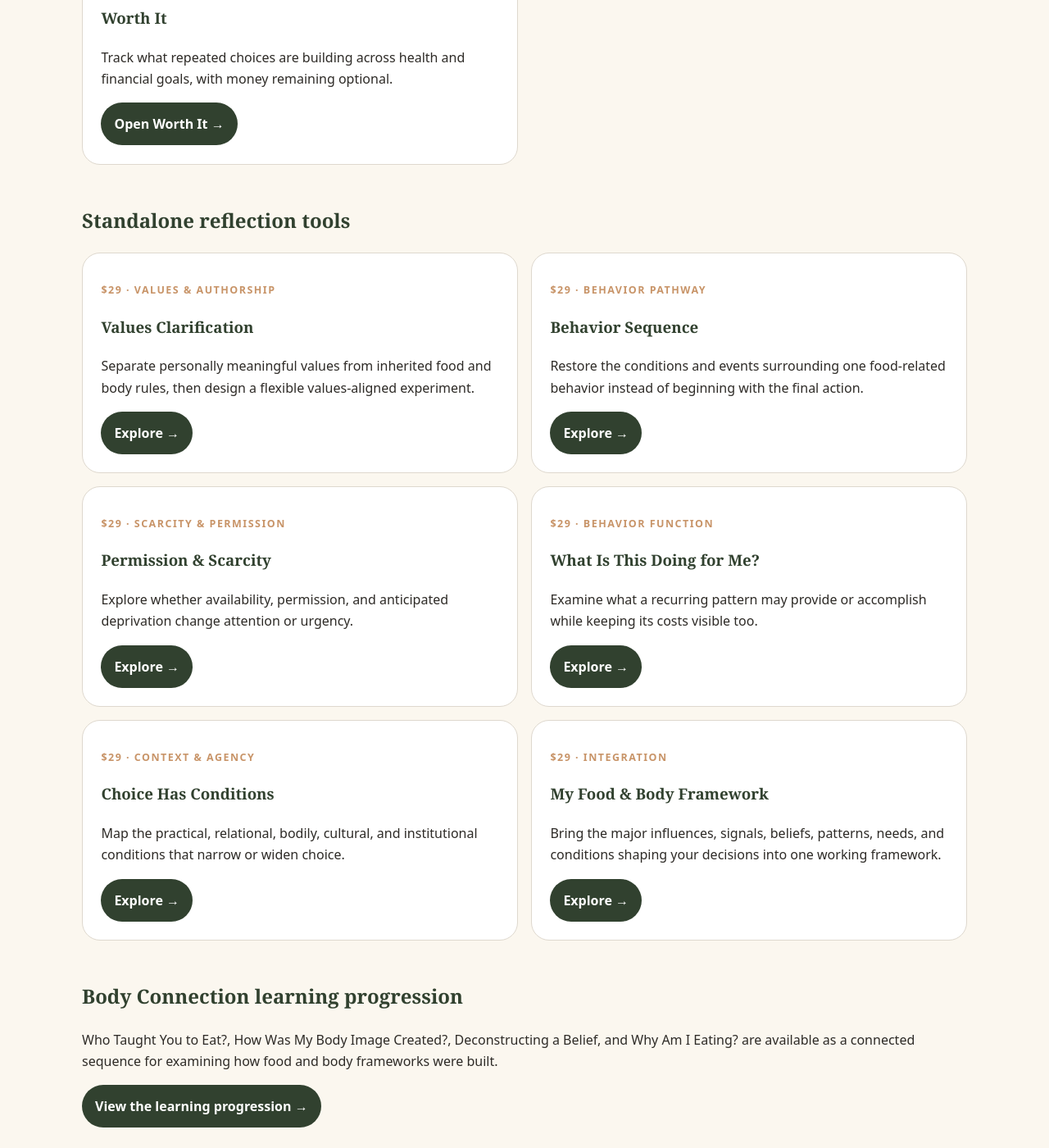
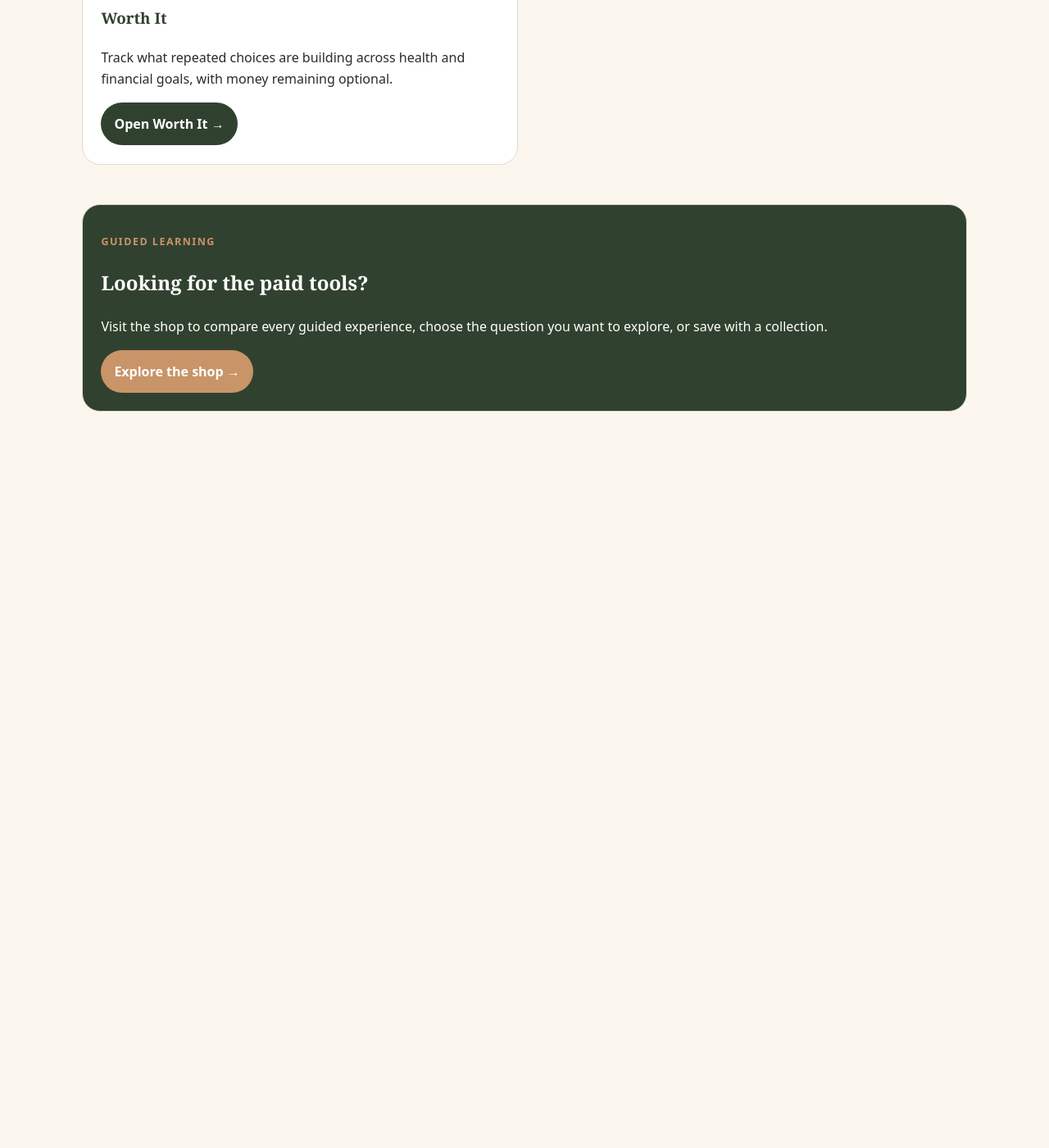
Before and after one commit to BodyConnectionNutrition/Nov-10-build, a Jekyll site: the page tools/index.html, which Jekyll copies as it is, in a window 1280 px wide and 1400 px high, scrolled down 964 px. Shown: the whole window at 82% size. Built offline with Jekyll 4.4.1, drawn with Linux system fonts in a browser that asks for light colours; after the commit the page ends 1530 px from its top, so only the background shows below that.

Commit message:
Build shop with purchasable tool bundles

```diff
--- a/tools/index.html
+++ b/tools/index.html
@@ -32,50 +32,12 @@
 <a class="btn" href="https://bodyconnectionworthit.netlify.app/" target="_blank" rel="noopener">Open Worth It →</a>
 </article>
 </div>
-<h2 style="margin-top:3rem">Standalone reflection tools</h2>
-<div class="grid">
-<article class="card">
-<p class="eyebrow">$29 · Values &amp; authorship</p>
-<h3>Values Clarification</h3>
-<p>Separate personally meaningful values from inherited food and body rules, then design a flexible values-aligned experiment.</p>
-<a class="btn" href="/tools/values-clarification/">Explore →</a>
-</article>
-<article class="card">
-<p class="eyebrow">$29 · Behavior pathway</p>
-<h3>Behavior Sequence</h3>
-<p>Restore the conditions and events surrounding one food-related behavior instead of beginning with the final action.</p>
-<a class="btn" href="/tools/behavior-sequence/">Explore →</a>
-</article>
-<article class="card">
-<p class="eyebrow">$29 · Scarcity & permission</p>
-<h3>Permission & Scarcity</h3>
-<p>Explore whether availability, permission, and anticipated deprivation change attention or urgency.</p>
-<a class="btn" href="/tools/permission-and-scarcity/">Explore →</a>
-</article>
-<article class="card">
-<p class="eyebrow">$29 · Behavior function</p>
-<h3>What Is This Doing for Me?</h3>
-<p>Examine what a recurring pattern may provide or accomplish while keeping its costs visible too.</p>
-<a class="btn" href="/tools/what-is-this-doing-for-me/">Explore →</a>
-</article>
-<article class="card">
-<p class="eyebrow">$29 · Context & agency</p>
-<h3>Choice Has Conditions</h3>
-<p>Map the practical, relational, bodily, cultural, and institutional conditions that narrow or widen choice.</p>
-<a class="btn" href="/tools/choice-has-conditions/">Explore →</a>
-</article>
-<article class="card">
-<p class="eyebrow">$29 · Integration</p>
-<h3>My Food & Body Framework</h3>
-<p>Bring the major influences, signals, beliefs, patterns, needs, and conditions shaping your decisions into one working framework.</p>
-<a class="btn" href="/tools/my-food-and-body-framework/">Explore →</a>
-</article>
-</div>
-<h2 style="margin-top:3rem">Body Connection learning progression</h2>
-<p>Who Taught You to Eat?, How Was My Body Image Created?, Deconstructing a Belief, and Why Am I Eating? are available as a connected sequence for examining how food and body frameworks were built.</p>
-<p>
-<a class="btn" href="/start-here/">View the learning progression →</a>
-</p>
+<section class="card" style="margin-top:3rem;background:#31412f;color:#fff">
+<p class="eyebrow">Guided learning</p>
+<h2 style="color:#fff">Looking for the paid tools?</h2>
+<p>Visit the shop to compare every guided experience, choose the question you want to explore, or save with a collection.</p>
+<a class="btn" style="background:#c89468" href="/shop/">Explore the shop →</a>
+</section>
 </main>
 </body>
 </html>
```
